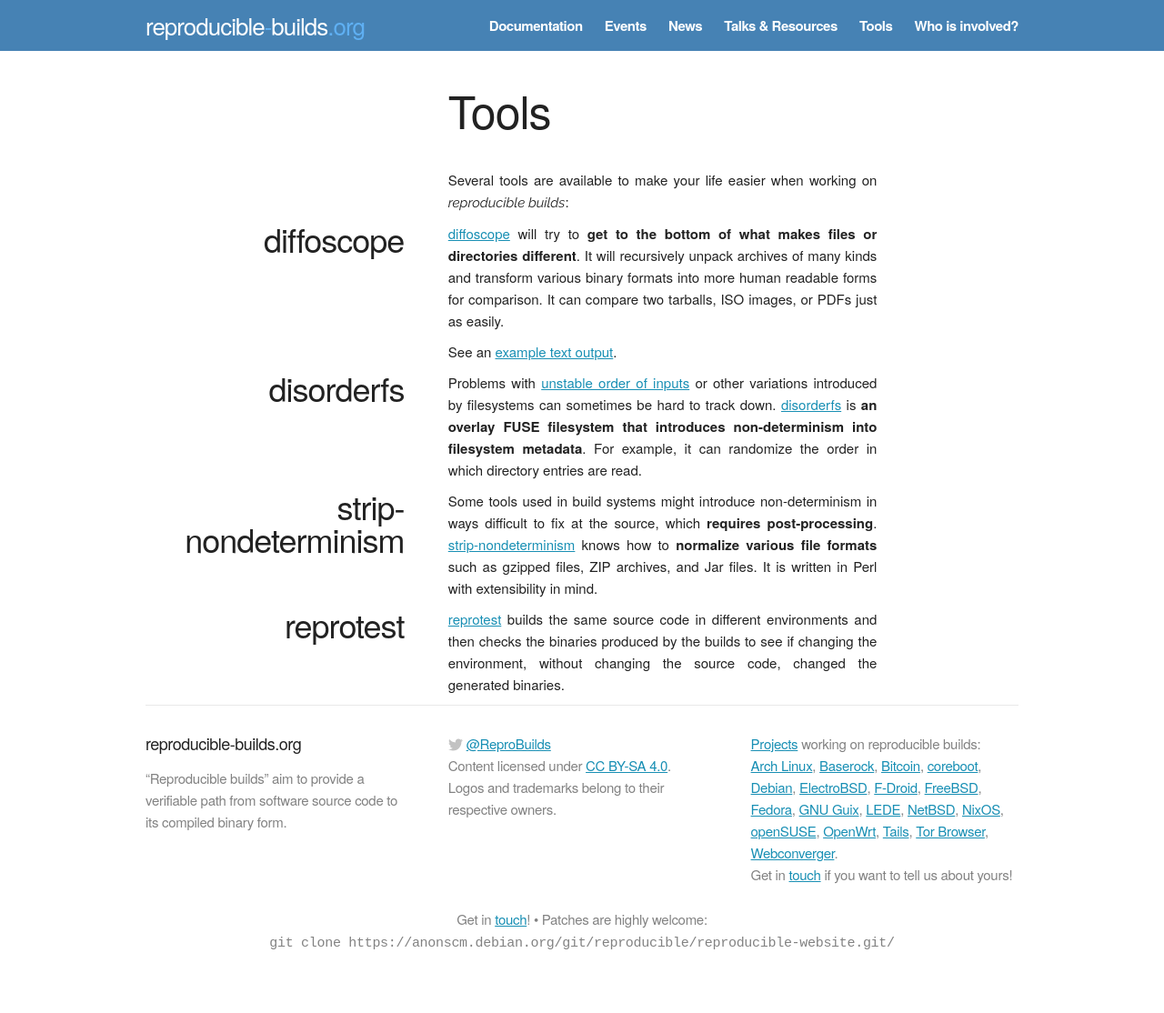
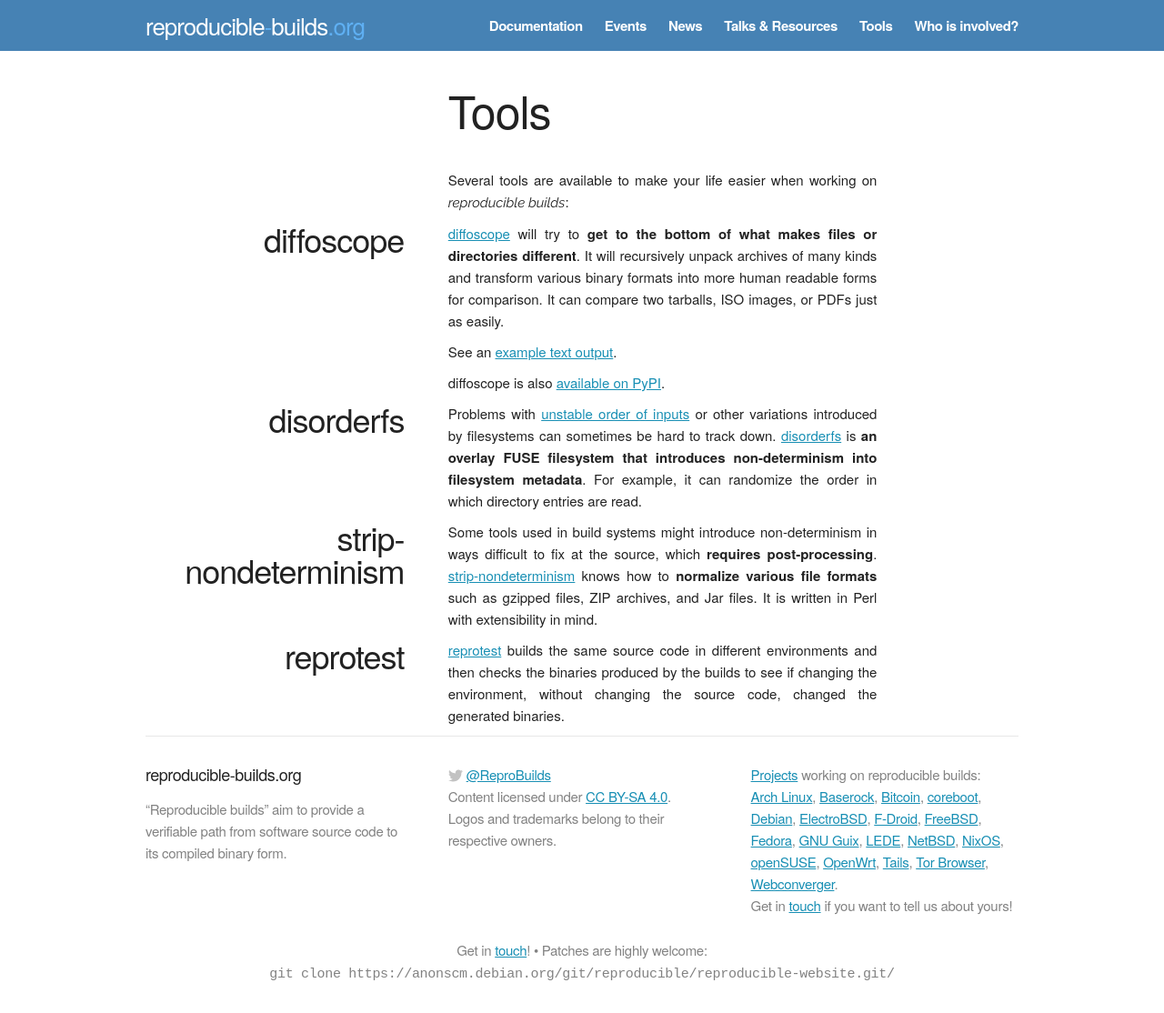
Before and after one commit to prototypefund/reproducible-website, a Jekyll site: the page built from tools.html, in a window 1280 px wide. Shown: the whole page at 91% size. Built offline with Jekyll 4.4.1, drawn with Linux system fonts in a browser that asks for light colours; some web fonts are replaced; before the commit the page ends 1080 px from its top, so only the background shows below that.

Commit message:
tools.html: diffoscope also available on PyPI.
Signed-off-by: Chris Lamb <lamby@debian.org>

```diff
--- a/tools.html
+++ b/tools.html
@@ -26,6 +26,9 @@ permalink: /tools/
     </p>
     <p>
       See an <a href="https://diffoscope.org/examples/igerman98_20131206-5.txt">example text output</a>.
+    </p>
+    <p>
+      diffoscope is also <a href="https://pypi.python.org/pypi/diffoscope">available on PyPI</a>.
     </p>
   </div>
 </div>
```
